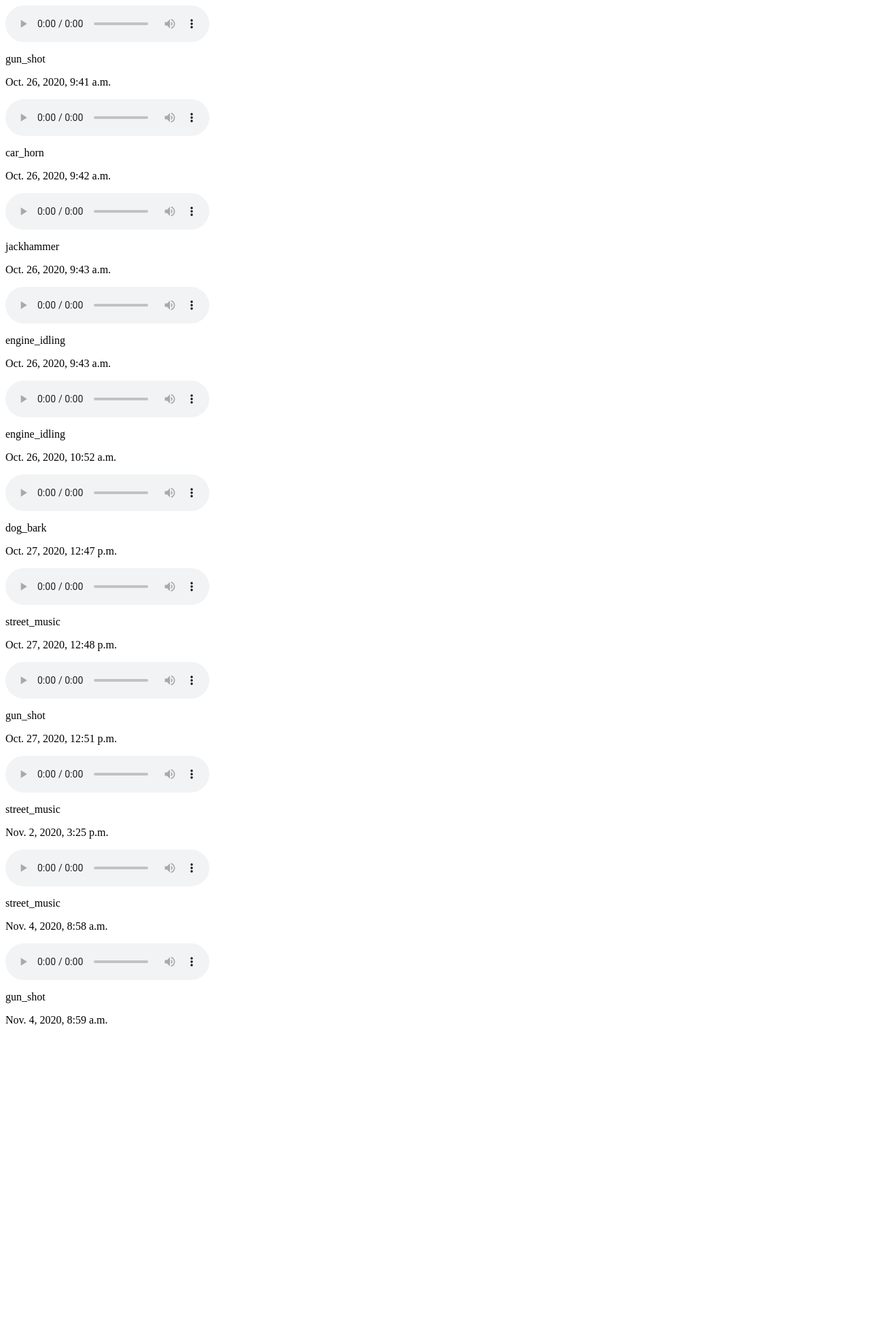
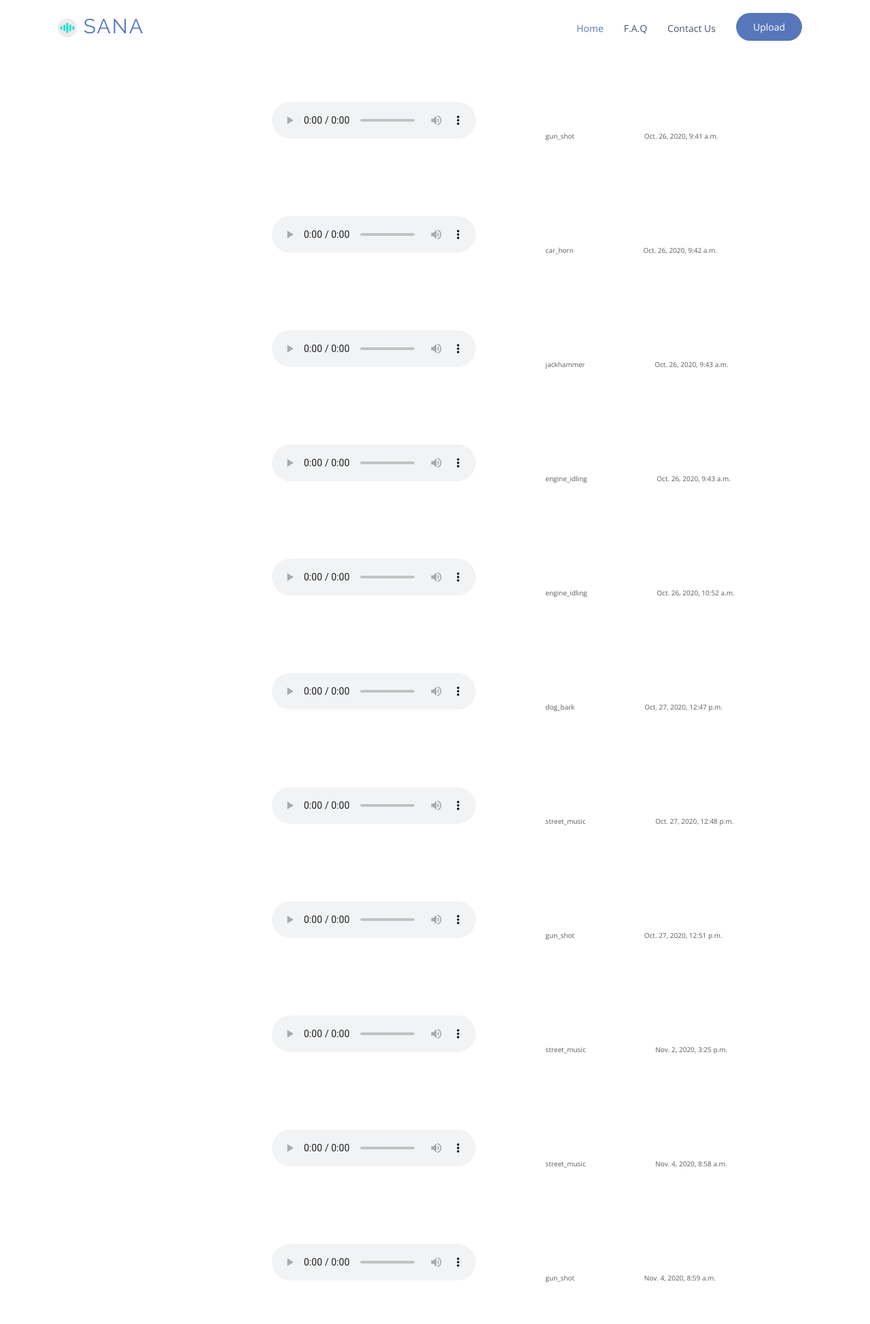
Before and after one commit to apzl/SANA, a Django app: page /list/ in a window 1280 px wide. Shown: the whole page at 68% size. Before the commit the page ends 1509 px from the top, so only its background shows below. Run offline with Django 3.2, Linux system fonts and the light colour scheme; data comes from the database, SQL or seed files in the repository; some libraries are stand-ins or nearby versions.

Commit message:
first commit

```diff
--- a/app/urls.py
+++ b/app/urls.py
@@ -7,7 +7,7 @@ router.register(r'app', views.AudioViewSet)
 urlpatterns = [
     path('', include(router.urls)),
     path('api/', include('rest_framework.urls',namespace='rest_framework')),
-	path('upload/',views.upload_audio,name='upload_audio'),
+	path('home/',views.upload_audio,name='upload_audio'),
     path('list/',views.list_audio,name='list_audio'),
     path('predict/',views.predict_audio,name='predict_audio'),
 
--- a/app/views.py
+++ b/app/views.py
@@ -15,16 +15,16 @@ from . models import Audio
 from . serializers import AudioSerializer
 
 
-from fastai import *
-from fastai.vision import *
+# from fastai import *
+# from fastai.vision import *
 
-import pickle
-import librosa
-import librosa.display
-import numpy as np
-from pathlib import Path
-import matplotlib.pyplot as plt
-from matplotlib.pyplot import specgram
+# import pickle
+# import librosa
+# import librosa.display
+# import numpy as np
+# from pathlib import Path
+# import matplotlib.pyplot as plt
+# from matplotlib.pyplot import specgram
 
 
 class AudioViewSet(viewsets.ModelViewSet):
@@ -36,17 +36,17 @@ def upload_audio(request):
     if request.method=='POST':
         form=AudioForm(request.POST, request.FILES)
         if form.is_valid():
-            audio_file=Audio(audio=request.FILES['audio'])
-            audio=request.FILES['audio']
-            spec=audio_to_spec(audio,audio_file)
-            i=spec[6:]
-            prediction=predict_class(Path(spec))
-            a=Audio(audio=audio,spec=i,prediction=prediction)
-            a.save()
+            # audio_file=Audio(audio=request.FILES['audio'])
+            # audio=request.FILES['audio']
+            # spec=audio_to_spec(audio,audio_file)
+            # i=spec[6:]
+            # prediction=predict_class(Path(spec))
+            # a=Audio(audio=audio,spec=i,prediction=prediction)
+            # a.save()
             return HttpResponseRedirect('/predict')
-    else:
-        a=Audio()
-    return render(request,'home.html',{'audio':a})
+    # else:
+        # a=Audio()
+    return render(request,'home.html')
 
 def predict_audio(request):
     audio=Audio.objects.all().last()
--- a/static/css/style.css
+++ b/static/css/style.css
@@ -1317,3 +1317,17 @@ section {
       -webkit-transform: perspective(160px) rotateX(-180deg) rotateY(-180deg);
     }
   }
+
+/*--------------------------------------------------------------
+# List
+--------------------------------------------------------------*/
+.lparent  {
+  overflow-x: auto;
+  overflow-y: hidden;
+  margin-left: 350px;
+}
+
+.lchild   {
+  display: inline-block;
+  margin: 50px;
+}
--- a/templates/base.html
+++ b/templates/base.html
@@ -57,9 +57,6 @@
 		  <nav class="nav-menu d-none d-lg-block">
 			<ul>
 			  <li class="active"><a href="">Home</a></li>
-			  <li><a href="#features">App Features</a></li>
-			  <li><a href="#gallery">Gallery</a></li>
-			  <li><a href="#pricing">Pricing</a></li>
 			  <li><a href="#faq">F.A.Q</a></li>
 			  <li><a href="#contact">Contact Us</a></li>
 
--- a/templates/home.html
+++ b/templates/home.html
@@ -9,7 +9,7 @@
       <div class="row">
         <div class="col-lg-6 d-lg-flex flex-lg-column justify-content-center align-items-stretch pt-5 pt-lg-0 order-2 order-lg-1" data-aos="fade-up">
           <div>
-            <h1>App landing page template</h1>
+            <h1>Sound Analysis & Notification Assistant</h1>
             <h2>Lorem ipsum dolor sit amet, tota senserit percipitur ius ut, usu et fastidii forensibus voluptatibus. His ei nihil feugait</h2>
             <a href="#" class="download-btn"><i class="bx bxl-play-store"></i> Google Play</a>
             <a href="#" class="download-btn"><i class="bx bxl-apple"></i> App Store</a>
--- a/templates/list.html
+++ b/templates/list.html
@@ -1,12 +1,20 @@
+{% extends 'base.html' %}
+{% load static %}
 {% block content%}
-
+<p><br><br><br><br><br><br></p>
 {% for audio in audios %}
-	<div>
-		<audio controls>
-			<source src="{{MEDIA_ROOT}}/media/{{audio.audio}}">
-		</audio>
-		<p>{{ audio.prediction }}</p>
-		<p>{{ audio.utime }}</p>
+	<div class="lparent">
+		<div class="lchild">
+			<audio controls>
+				<source src="{{MEDIA_ROOT}}/media/{{audio.audio}}">
+			</audio>
+		</div>
+		<div class="lchild">
+			<p>{{ audio.prediction }}</p>
+		</div>
+		<div class="lchild">
+			<p>{{ audio.utime }}</p>
+		</div>
 	</div>
 {% endfor %}
 
```
